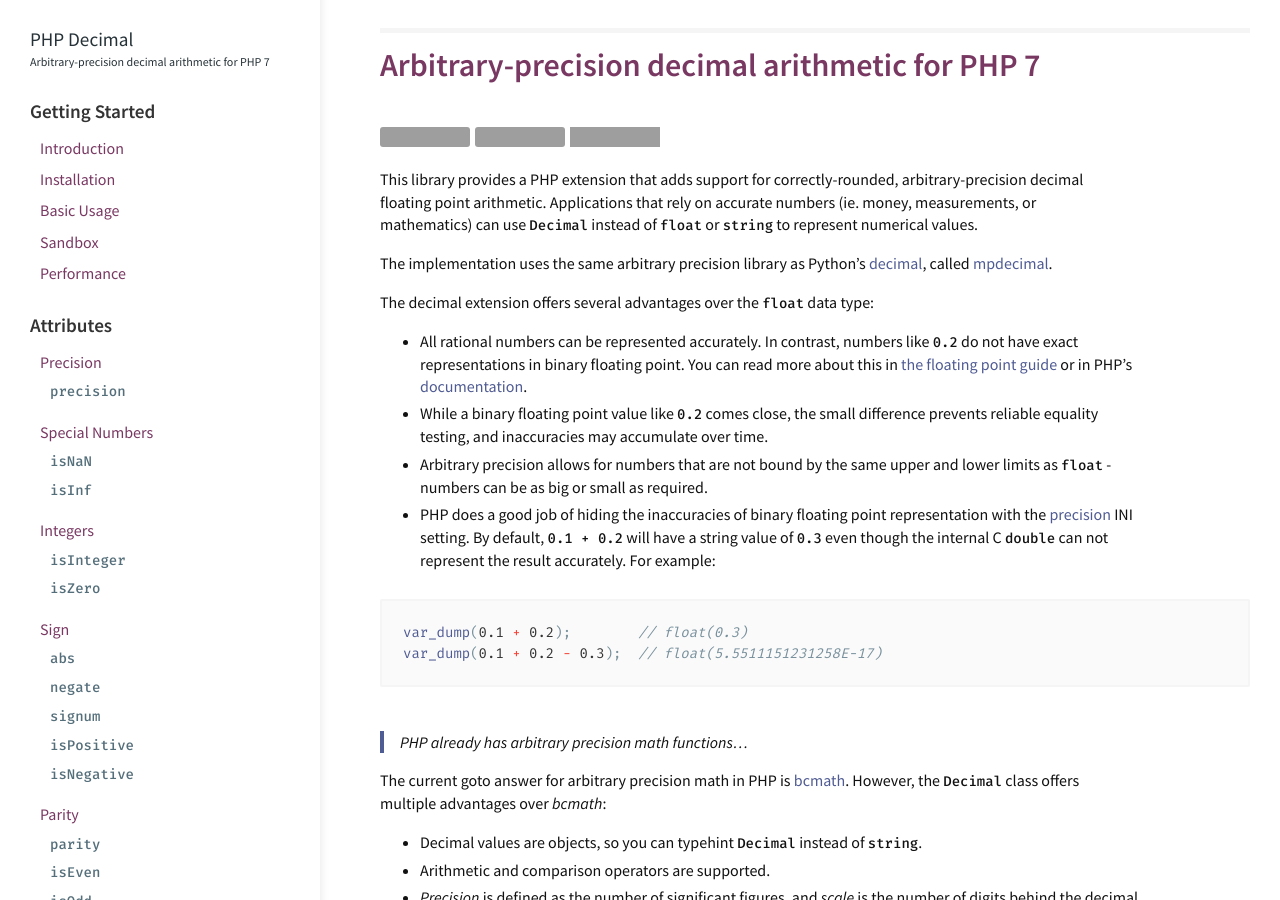
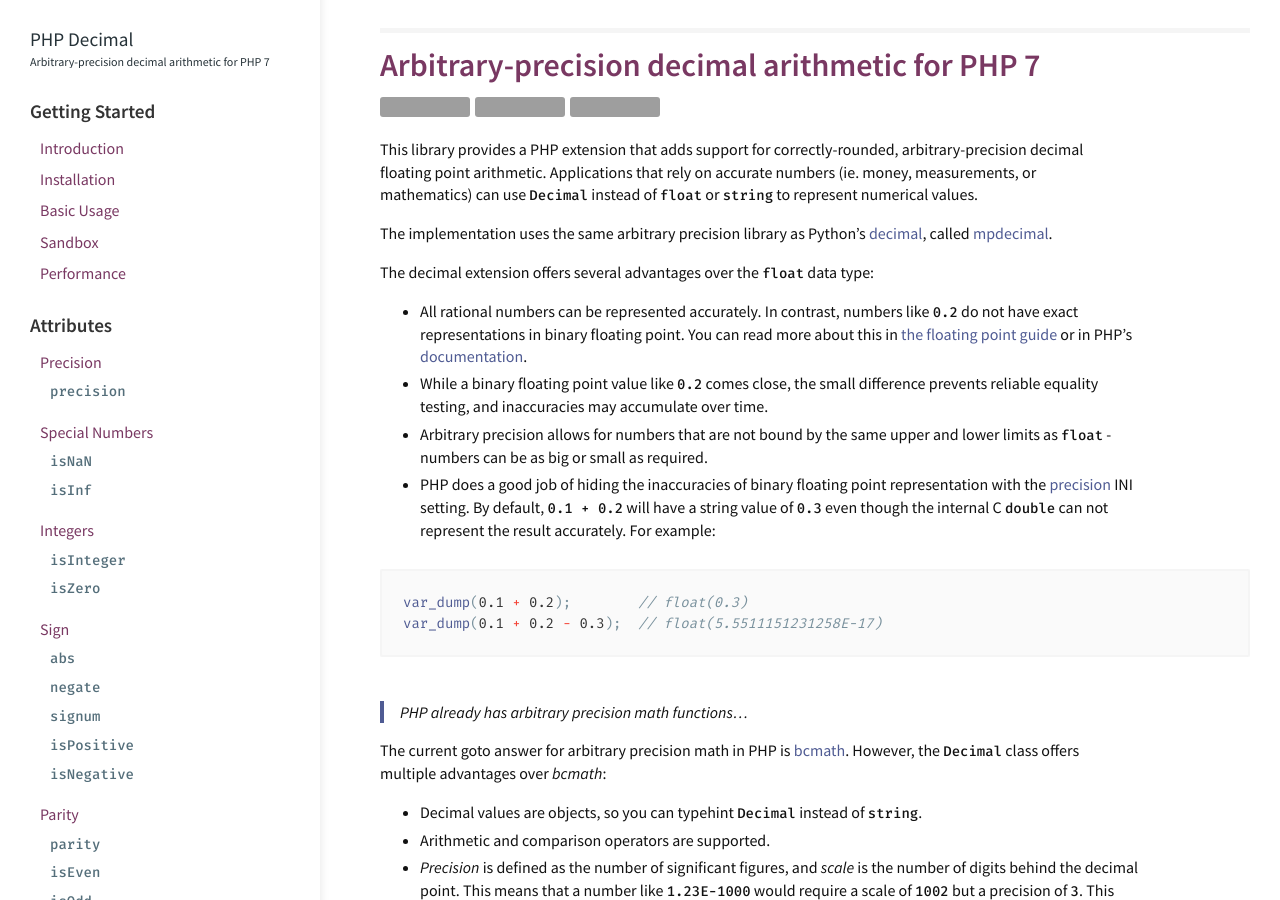
Before and after one commit to php-decimal/php-decimal.github.io, a Jekyll site: the page built from templates/main.md, in a window 1280 px wide and 900 px high. Built offline with Jekyll 4.4.1, drawn with Linux system fonts in a browser that asks for light colours; our own code applies the rules of GitHub Pages for plain Markdown files; grey boxes are pictures that could not be loaded.

Commit message:
Update main.md

```diff
--- a/templates/main.md
+++ b/templates/main.md
@@ -8,7 +8,7 @@
 
 [![Github](https://img.shields.io/badge/src-php--decimal-lightgrey.svg?style=flat-square&branch=master)](https://github.com/{{ site.data.project.github }}){:class="shield github"}
 [![Build Status](https://img.shields.io/travis/{{ site.data.project.travis }}.svg?style=flat-square&branch=master)](https://travis-ci.org/{{ site.data.project.travis }}){:class="shield"}
-[![PECL](https://img.shields.io/badge/PECL-1.0.1-blue.svg)](https://pecl.php.net/package/decimal)
+[![PECL](https://img.shields.io/badge/PECL-1.0.1-blue.svg)](https://pecl.php.net/package/decimal){:class="shield"}
 
 {% include introduction.md %}
 {% include installation.md %}
```
